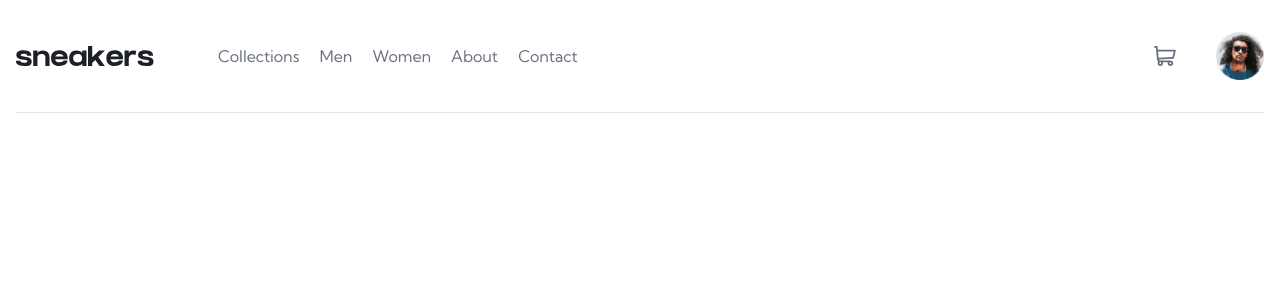
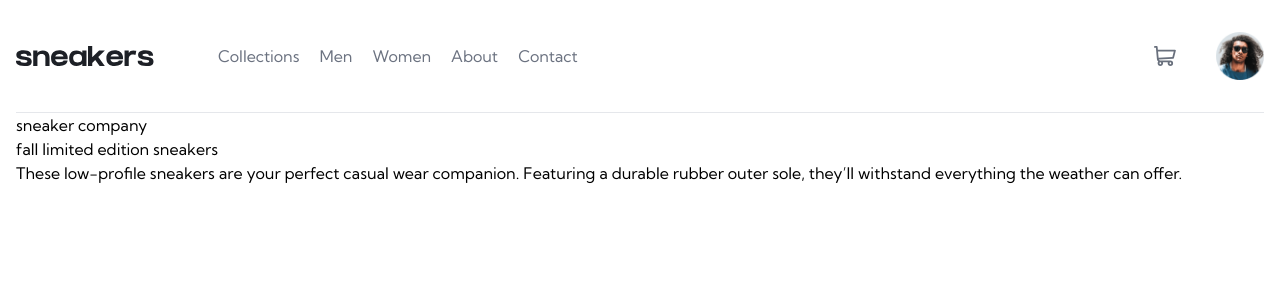
Before and after one commit to abdelrahman-elkhateeb/ecommerce-product-page, a React (Vite) app: page / in a window 1280 px wide. Shown: the top 300 px of the page. Built offline with nearby package versions, Linux system fonts and the light colour scheme.

Commit message:
Update ProductDetails.jsx

```diff
--- a/src/features/AppLayout/ProductDetails.jsx
+++ b/src/features/AppLayout/ProductDetails.jsx
@@ -1,5 +1,16 @@
 function product() {
-  return <div></div>;
+  return (
+    <div>
+      <p>sneaker company</p>
+      <h1>fall limited edition sneakers</h1>
+      <p>
+        These low-profile sneakers are your perfect casual wear companion.
+        Featuring a durable rubber outer sole, they’ll withstand everything the
+        weather can offer.
+      </p>
+      <p></p>
+    </div>
+  );
 }
 
 export default product;
```
